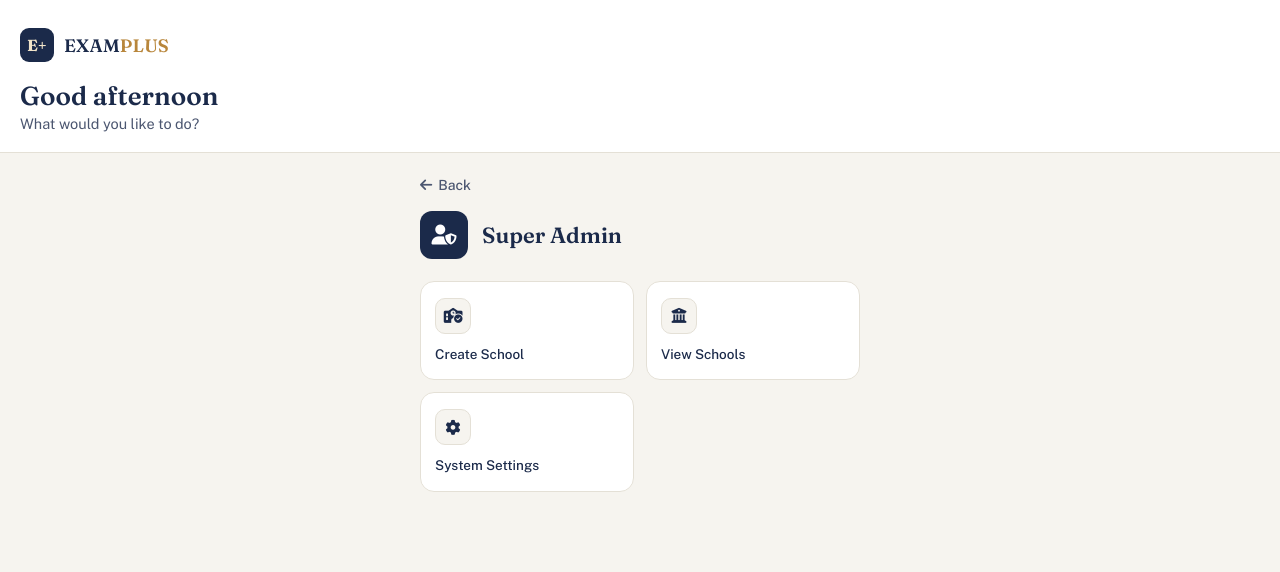
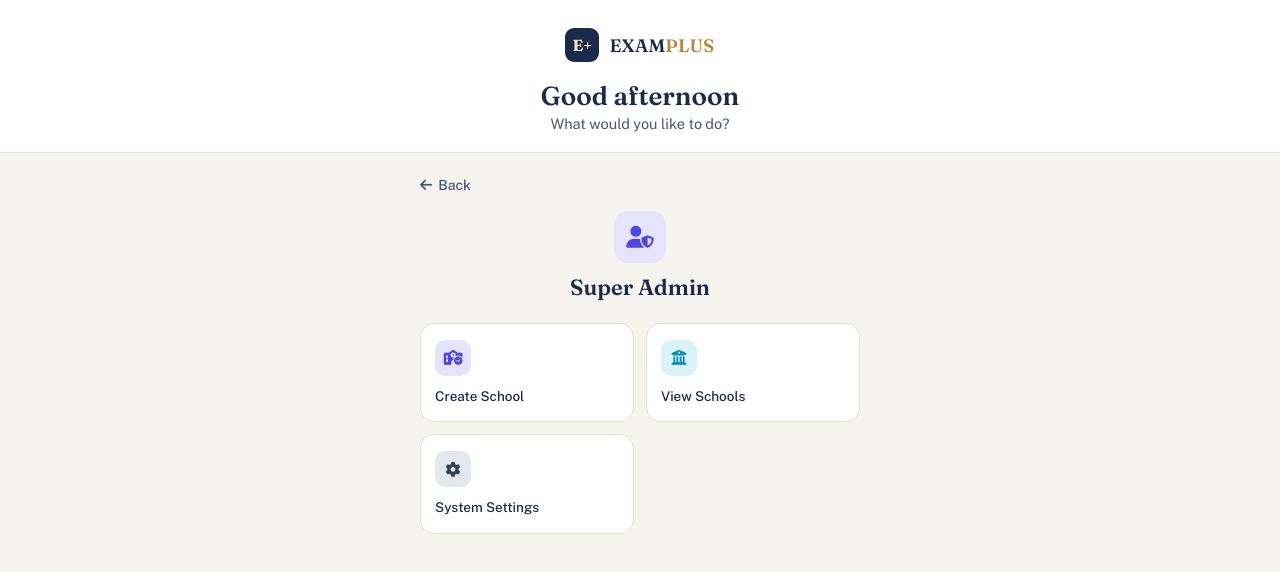
Before and after one commit to examplu2026-maker/New, a plain HTML site: page index.html in a window 1280 px wide. Both pictures are taken after a click on the button "Super Admin". Drawn offline with nearby package versions, Linux system fonts and the light colour scheme.

Commit message:
Update index.html

```diff
--- a/index.html
+++ b/index.html
@@ -33,8 +33,9 @@
     padding:28px 20px 20px;
     border-bottom:1px solid var(--line);
     background:var(--card);
+    text-align:center;
   }
-  .brand-row{display:flex;align-items:center;gap:10px;margin-bottom:18px;}
+  .brand-row{display:flex;align-items:center;justify-content:center;gap:10px;margin-bottom:18px;}
   .brand-mark{
     width:34px;height:34px;border-radius:9px;
     background:var(--ink);color:var(--gold-soft);
@@ -88,9 +89,8 @@
     border-radius:10px;
     display:flex;align-items:center;justify-content:center;
     font-size:15px;
-    background:var(--paper);
-    border:1px solid var(--line);
-    color:var(--ink);
+    background:var(--c-bg, var(--paper));
+    color:var(--c, var(--ink));
   }
   .role-title{font-weight:500;font-size:13.5px;line-height:1.3;}
 
@@ -123,13 +123,15 @@
     padding:0 0 18px;cursor:pointer;
   }
   .detail-head{
-    display:flex;align-items:center;gap:14px;
+    display:flex;flex-direction:column;align-items:center;
+    text-align:center;
+    gap:10px;
     margin-bottom:22px;
   }
   #detailIcon{
-    width:48px;height:48px;border-radius:12px;
+    width:52px;height:52px;border-radius:14px;
     display:flex;align-items:center;justify-content:center;
-    font-size:20px;color:#fff;background:var(--ink);
+    font-size:22px;background:var(--c-bg, var(--ink));color:var(--c, #fff);
   }
   #detailTitle{margin:0;font-size:22px;font-weight:600;}
 
@@ -150,8 +152,9 @@
   .sub-card .icon{
     width:36px;height:36px;border-radius:10px;
     display:flex;align-items:center;justify-content:center;
-    background:var(--paper);border:1px solid var(--line);
-    color:var(--ink);font-size:15px;
+    background:var(--c-bg, var(--paper));
+    color:var(--c, var(--ink));
+    font-size:15px;
   }
   .sub-card .label{font-size:13.5px;font-weight:500;line-height:1.3;}
 
@@ -207,41 +210,45 @@
     superadmin: {
       title: "Super Admin",
       icon: "fa-solid fa-user-shield",
+      c: "#4F46E5", bg: "#E6E4FC",
       pages: [
-        { file: "create-school.html", title: "Create School", icon: "fa-solid fa-school-circle-check" },
-        { file: "view-schools.html",  title: "View Schools",  icon: "fa-solid fa-building-columns" },
-        { file: "settings.html",      title: "System Settings", icon: "fa-solid fa-gear" }
+        { file: "create-school.html", title: "Create School", icon: "fa-solid fa-school-circle-check", c: "#4F46E5", bg: "#E6E4FC" },
+        { file: "view-schools.html",  title: "View Schools",  icon: "fa-solid fa-building-columns", c: "#0891B2", bg: "#DBF3F8" },
+        { file: "settings.html",      title: "System Settings", icon: "fa-solid fa-gear", c: "#334155", bg: "#E4E7EC" }
       ]
     },
     schooladmin: {
       title: "School Admin",
       icon: "fa-solid fa-building-user",
+      c: "#0E9F6E", bg: "#DBF5EA",
       pages: [
-        { file: "school.html",        title: "School Details",  icon: "fa-solid fa-school" },
-        { file: "students.html",      title: "Students",        icon: "fa-solid fa-user-graduate" },
-        { file: "classes.html",       title: "Classes",         icon: "fa-solid fa-layer-group" },
-        { file: "subjects.html",      title: "Subjects",        icon: "fa-solid fa-book" },
-        { file: "students-bulk.html", title: "Bulk Students",   icon: "fa-solid fa-users" },
-        { file: "report.html",        title: "Report Card",     icon: "fa-solid fa-file-lines" },
-        { file: "contacts.html",      title: "Contact Us",      icon: "fa-solid fa-address-book" }
+        { file: "school.html",        title: "School Details",  icon: "fa-solid fa-school", c: "#0E9F6E", bg: "#DBF5EA" },
+        { file: "students.html",      title: "Students",        icon: "fa-solid fa-user-graduate", c: "#3B5BDB", bg: "#E3E8FF" },
+        { file: "classes.html",       title: "Classes",         icon: "fa-solid fa-layer-group", c: "#7C3AED", bg: "#EDE4FB" },
+        { file: "subjects.html",      title: "Subjects",        icon: "fa-solid fa-book", c: "#D97706", bg: "#FCEACB" },
+        { file: "students-bulk.html", title: "Bulk Students",   icon: "fa-solid fa-users", c: "#0891B2", bg: "#DBF3F8" },
+        { file: "report.html",        title: "Report Card",     icon: "fa-solid fa-file-lines", c: "#DC2626", bg: "#FCE1E1" },
+        { file: "contacts.html",      title: "Contact Us",      icon: "fa-solid fa-address-book", c: "#65A30D", bg: "#EAF5D6" }
       ]
     },
     teacher: {
       title: "Teacher",
       icon: "fa-solid fa-chalkboard-user",
+      c: "#D97706", bg: "#FCEACB",
       pages: [
-        { file: "teacher-bursar.html",   title: "Staff Dashboard", icon: "fa-solid fa-id-badge" },
-        { file: "upload-result.html",    title: "Upload Result",   icon: "fa-solid fa-upload" },
-        { file: "view-results.html",     title: "View Results",    icon: "fa-solid fa-eye" }
+        { file: "teacher-bursar.html",   title: "Staff Dashboard", icon: "fa-solid fa-id-badge", c: "#B8863B", bg: "#F1E4C9" },
+        { file: "upload-result.html",    title: "Upload Result",   icon: "fa-solid fa-upload", c: "#D97706", bg: "#FCEACB" },
+        { file: "view-results.html",     title: "View Results",    icon: "fa-solid fa-eye", c: "#0E9F6E", bg: "#DBF5EA" }
       ]
     },
     bursar: {
       title: "Bursar",
       icon: "fa-solid fa-money-check-dollar",
+      c: "#DB2777", bg: "#FBE0EC",
       pages: [
-        { file: "teacher-bursar.html",   title: "Staff Dashboard", icon: "fa-solid fa-id-badge" },
-        { file: "generate-receipt.html", title: "Generate Receipt",icon: "fa-solid fa-receipt" },
-        { file: "receipt-history.html",  title: "Receipt History", icon: "fa-solid fa-clock-rotate-left" }
+        { file: "teacher-bursar.html",   title: "Staff Dashboard", icon: "fa-solid fa-id-badge", c: "#B8863B", bg: "#F1E4C9" },
+        { file: "generate-receipt.html", title: "Generate Receipt",icon: "fa-solid fa-receipt", c: "#DB2777", bg: "#FBE0EC" },
+        { file: "receipt-history.html",  title: "Receipt History", icon: "fa-solid fa-clock-rotate-left", c: "#7C3AED", bg: "#EDE4FB" }
       ]
     }
   };
@@ -257,7 +264,7 @@
 
   homeGrid.innerHTML = Object.entries(GROUPS).map(([key, group], i) => `
     <button class="role-card" data-role="${key}" style="animation-delay:${(i*0.05).toFixed(2)}s">
-      <div class="role-icon"><i class="${group.icon}"></i></div>
+      <div class="role-icon" style="--c:${group.c}; --c-bg:${group.bg}"><i class="${group.icon}"></i></div>
       <span class="role-title">${group.title}</span>
     </button>
   `).join('');
@@ -270,12 +277,14 @@
     const group = GROUPS[key];
     if (!group) return;
 
+    detailIcon.style.setProperty('--c', group.c);
+    detailIcon.style.setProperty('--c-bg', group.bg);
     detailIcon.innerHTML = `<i class="${group.icon}"></i>`;
     detailTitle.textContent = group.title;
 
     subGrid.innerHTML = group.pages.map((p, i) => `
       <a class="sub-card" href="${p.file}" style="animation-delay:${(i*0.05).toFixed(2)}s">
-        <div class="icon"><i class="${p.icon}"></i></div>
+        <div class="icon" style="--c:${p.c}; --c-bg:${p.bg}"><i class="${p.icon}"></i></div>
         <span class="label">${p.title}</span>
       </a>
     `).join('');
```
